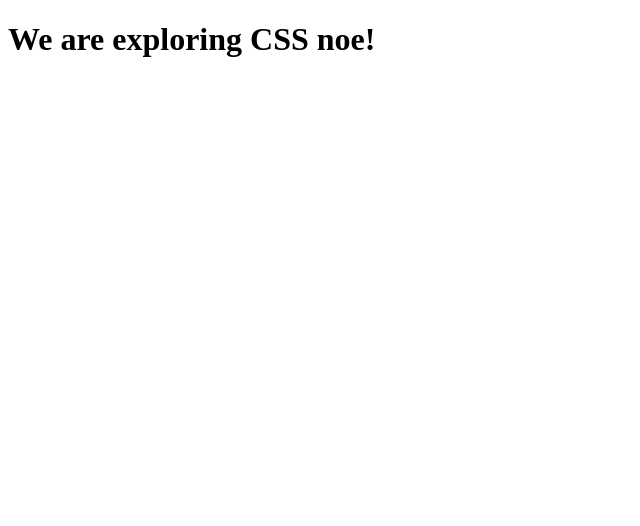
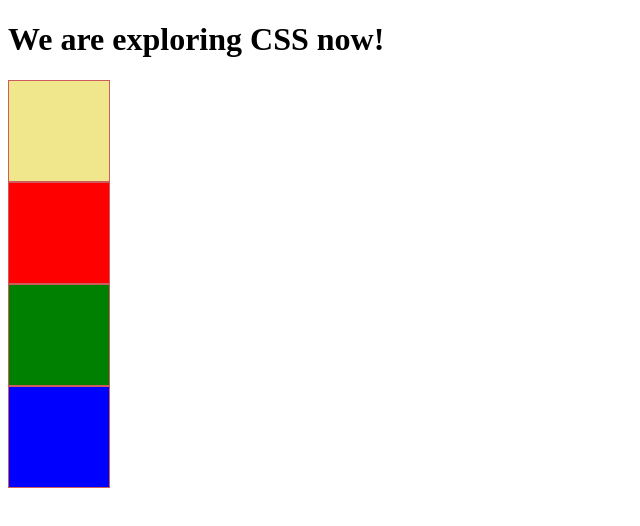
Before and after one commit to jamintowebdev/explore-css, a plain HTML site: page index.html in a window 1280 px wide. Shown: the whole page, without its empty margins (0-640 px from the left). Drawn offline with Linux system fonts and the light colour scheme.

Commit message:
final commit for the visibility.html file

```diff
--- a/index.html
+++ b/index.html
@@ -6,10 +6,44 @@
     <meta http-equiv="X-UA-Compatible" content="IE=edge">
     <meta name="viewport" content="width=device-width, initial-scale=1.0">
     <title>Exploring CSS</title>
+
+    <style>
+        .box {
+            width: 100px;
+            height: 100px;
+            border: 1px solid indianred;
+        }
+
+        #box-1 {
+            background-color: khaki;
+        }
+
+        #box-2 {
+            background-color: red;
+        }
+
+        #box-3 {
+            background-color: green;
+            /* visibility: hidden; */
+            /* visibility: visible; */
+            display: block;
+            /* display: none; */
+
+        }
+
+        #box-4 {
+            background-color: blue;
+        }
+    </style>
 </head>
 
 <body>
-    <h1>We are exploring CSS noe!</h1>
+    <h1>We are exploring CSS now!</h1>
+
+    <div class="box" id="box-1"></div>
+    <div class="box" id="box-2"></div>
+    <div class="box" id="box-3"></div>
+    <div class="box" id="box-4"></div>
 </body>
 
 </html>
```
